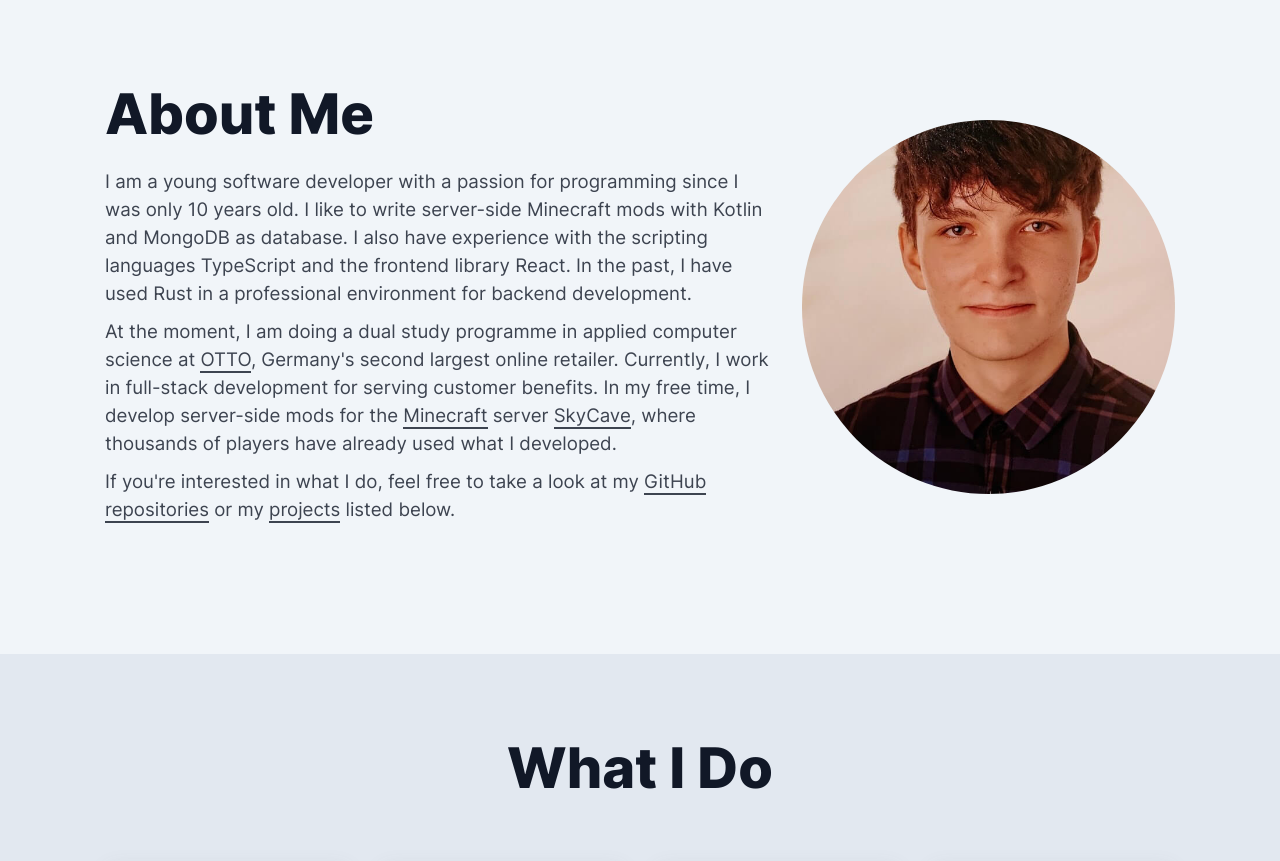
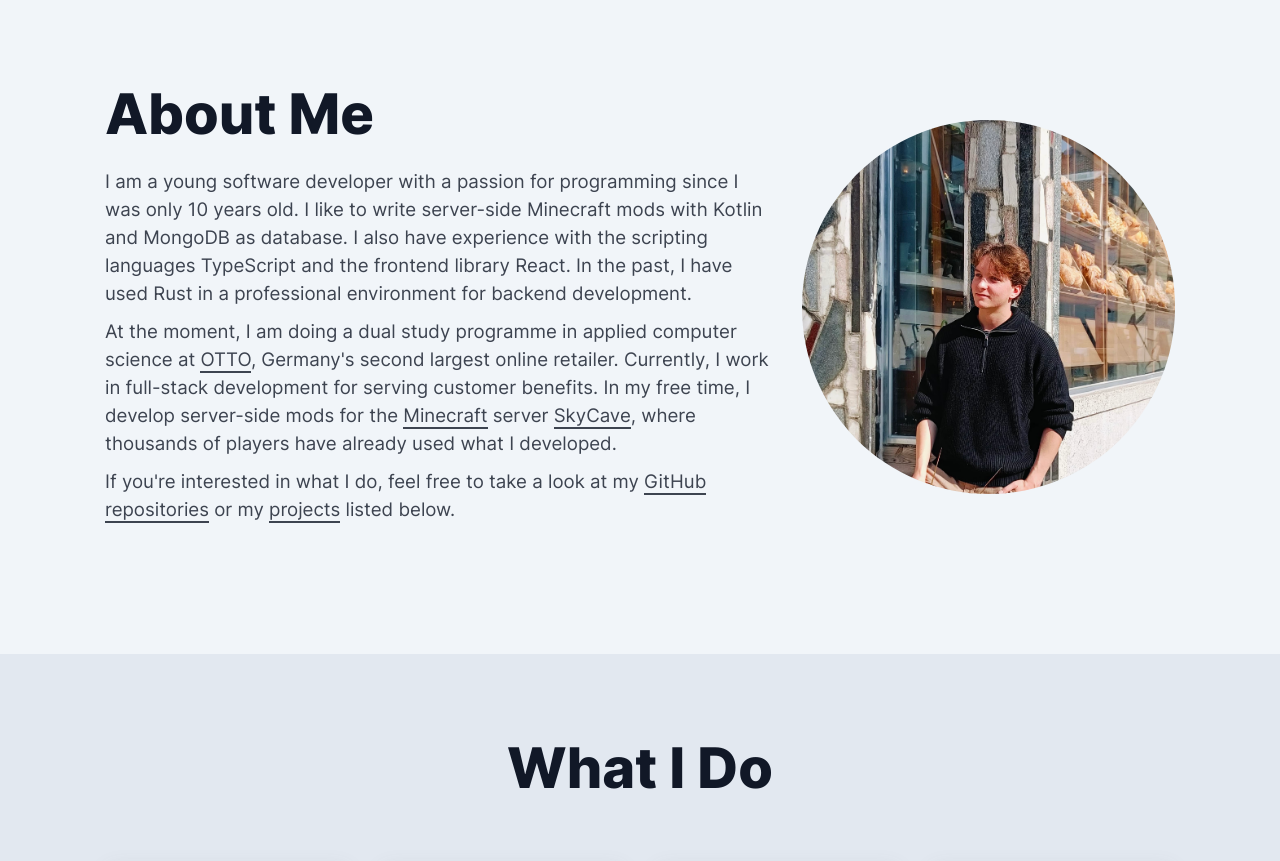
Before and after one commit to gradientbear/portfolio, a Next.js app: page / in a window 1280 px wide. Shown: the part 840-1701 px from the top of the page. Built offline with nearby package versions, Linux system fonts and the light colour scheme.

Commit message:
update portrait image

```diff
--- a/src/components/AboutMeContainer.tsx
+++ b/src/components/AboutMeContainer.tsx
@@ -12,7 +12,7 @@ export default function AboutMeContainer(props: Props) {
         <div className="row row-reversed padding-row y-axis-centered nowrap">
           <div className="column-min col-margin">
             <Image
-              src="/leon-heuer-2-min.jpg"
+              src="/portrait.jpeg"
               id="about-me-img"
               alt="Leon Heuer"
               width={500}
```
Also changed, not shown: public/leon-heuer-2-min.jpg (deleted), public/portrait.jpeg (added).
